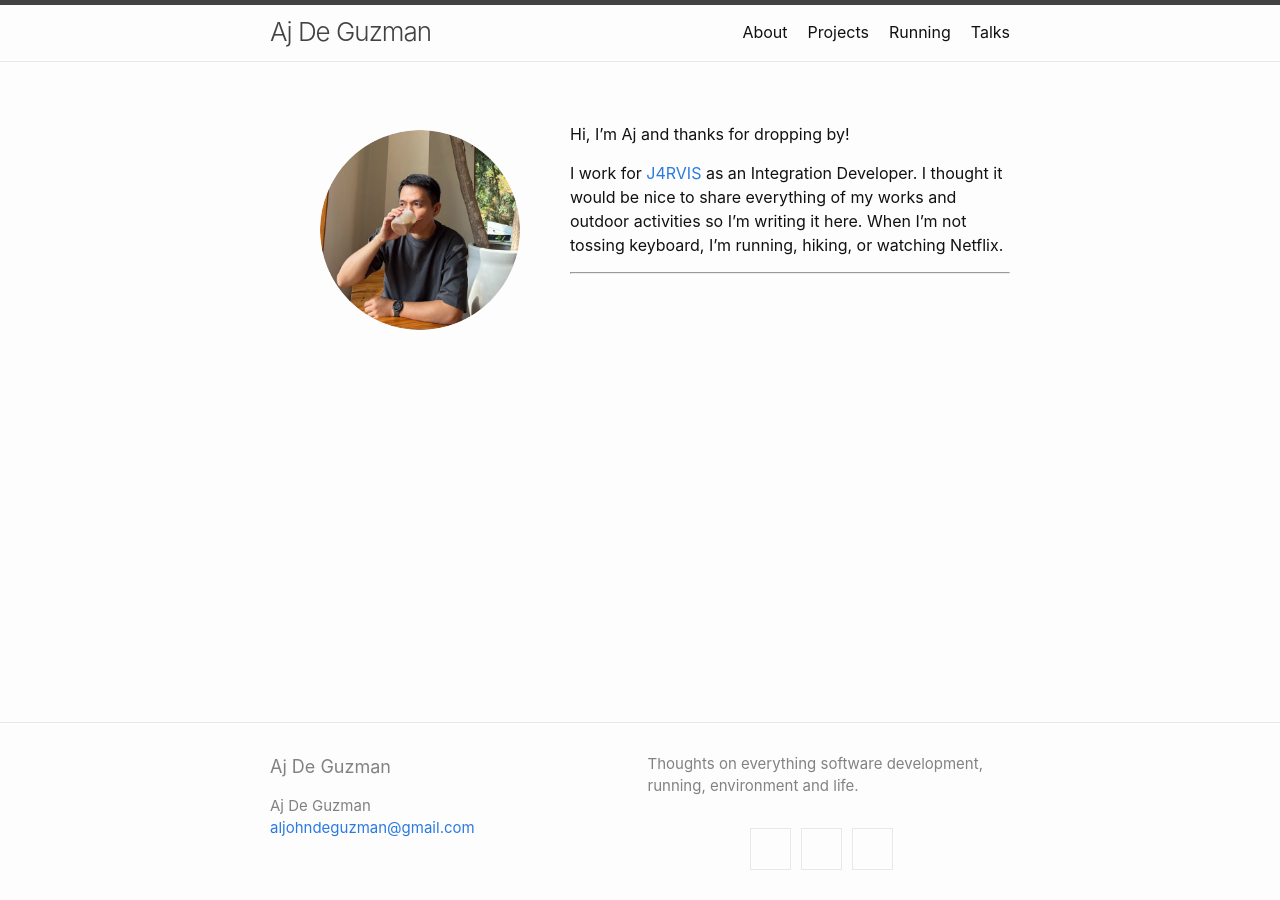
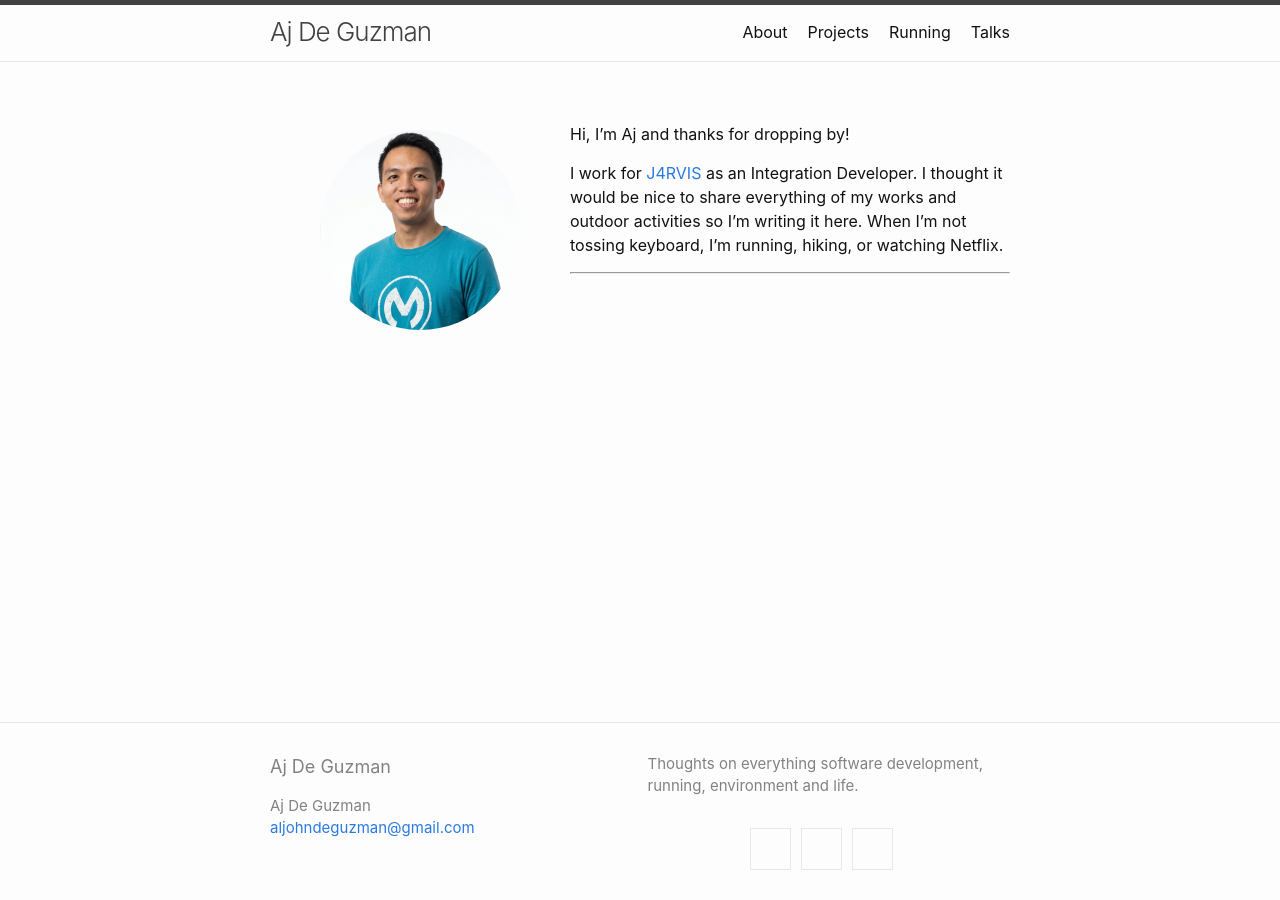
Before and after one commit to ajdeguzman/ajdeguzman.github.io, a Jekyll site: the page built from index.md, in a window 1280 px wide. Built offline with Jekyll 4.4.1, drawn with Linux system fonts in a browser that asks for light colours.

Commit message:
Change profile image in index.md
Updated profile image source from 'profile1.jpg' to 'profile.png'.

```diff
--- a/index.md
+++ b/index.md
@@ -5,7 +5,7 @@
 layout: page
 ---
 
-<img style="float:left; object-fit: cover; border-radius:50%; margin: 8px 50px" width="200" height="200" src="assets/profile1.jpg" alt="Profile">
+<img style="float:left; object-fit: cover; border-radius:50%; margin: 8px 50px" width="200" height="200" src="assets/profile.png" alt="Profile">
 
 Hi, I'm Aj and thanks for dropping by!
 
```
